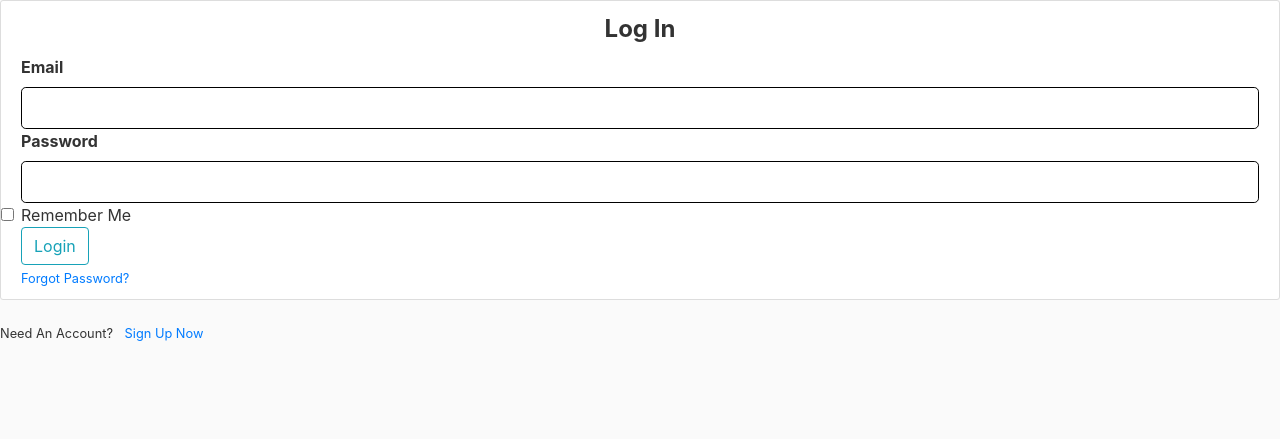
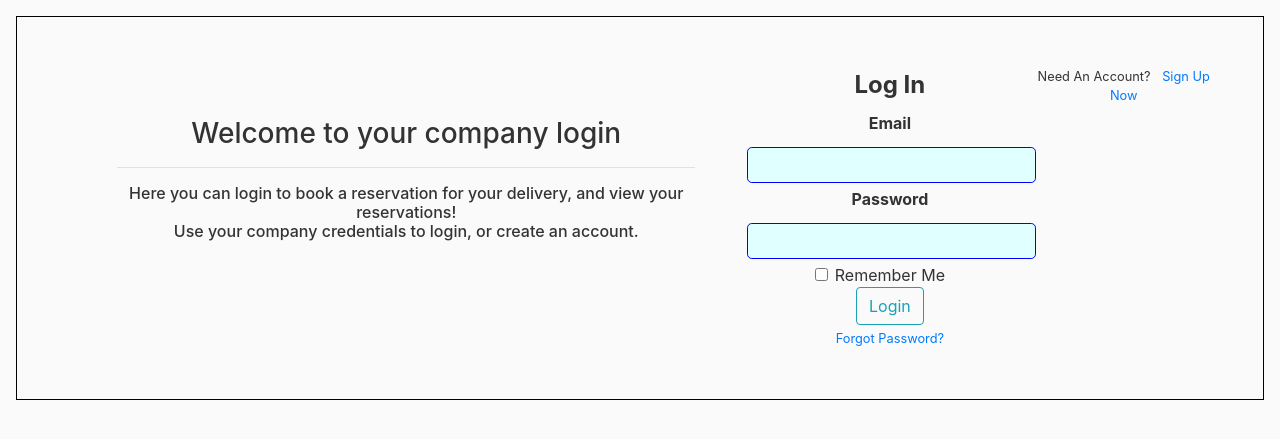
Before and after one commit to rkosova/Cool-Finland-Customer-G4, a Flask app: page /login in a window 1280 px wide. Shown: the part 56-495 px from the top of the page. Run offline with Flask 2, Linux system fonts and the light colour scheme; some libraries are stand-ins or nearby versions.

Commit message:
changes on the login and css

```diff
--- a/static/main.css
+++ b/static/main.css
@@ -3,13 +3,6 @@ body {
   color: #333333;
 }
 
-h1, h2, h3, h4, h5, h6 {
-  color: #444444;
-}
-
-.bg-steel {
-  background-color: #5f788a;
-}
 
 .site-header .navbar-nav .nav-link {
   color: #cbd5db;
@@ -31,9 +24,6 @@ h1, h2, h3, h4, h5, h6 {
   margin-bottom: 20px;
 }
 
-.article-title {
-  color: #444444;
-}
 
 a.article-title:hover {
   color: #428bca;
@@ -86,6 +76,7 @@ a.article-title:hover {
 .form-control-label{
   text-align: center;
   font-weight: bold;
+
 }
 
 .form-control{
@@ -93,3 +84,43 @@ a.article-title:hover {
   color: black;
   padding: 5px 5px;
 }
+
+.content-section-login{
+  border: 1px solid black;
+  margin: 1rem;
+  padding: 50px;
+  text-align: center;
+  display:flex;
+  justify-content: center;
+}
+
+.content-login{
+  display: inline-block;
+  padding: 50px;
+  vertical-align: middle;
+}
+
+#email.form-control.form-control-lg{
+  background-color: lightcyan;
+  border: 1px solid blue;
+  color: black;
+  padding: 5px, 5px;
+  text-decoration: none;
+  margin: 4px 2px;
+  cursor: pointer;
+  height:10%;
+}
+
+#password.form-control.form-control-lg{
+  background-color: lightcyan;
+  border: 1px solid blue;
+  color: black;
+  padding: 5px 5px;
+  text-decoration: none;
+  margin: 4px 2px;
+  cursor: pointer;
+  height:10%;
+}
+.welcome{
+  text-align: center;
+}
--- a/templates/login.html
+++ b/templates/login.html
@@ -1,6 +1,15 @@
 {% extends "layout.html" %}
 {% block content %}
-    <div class="content-section">
+
+    <div class="content-section-login">
+        <div class ="content-login">
+            <h3 class="welcome">Welcome to your company login</h3>
+            <hr>
+            <h6> Here you can login to book a reservation for your delivery, and view your reservations! <br>
+                 Use your company credentials to login, or create an account. </h6>
+
+
+        </div>
         <form class = "test" method="POST" action="">
             {{ form.hidden_tag() }}
             <fieldset >
@@ -39,14 +48,15 @@
             <div>
                 {{ form.submit(class="btn btn-outline-info") }}
             </div>
+
             <small>
                 <a href="#">Forgot Password?</a>
             </small>
         </form>
-    </div>
-    <div>
         <small>
             Need An Account? <a class="ml-2" href="{{ url_for('register') }}">Sign Up Now</a>
         </small>
-    </div>
+        <div>
+        </div>
+</div>
 {% endblock content %}
```
